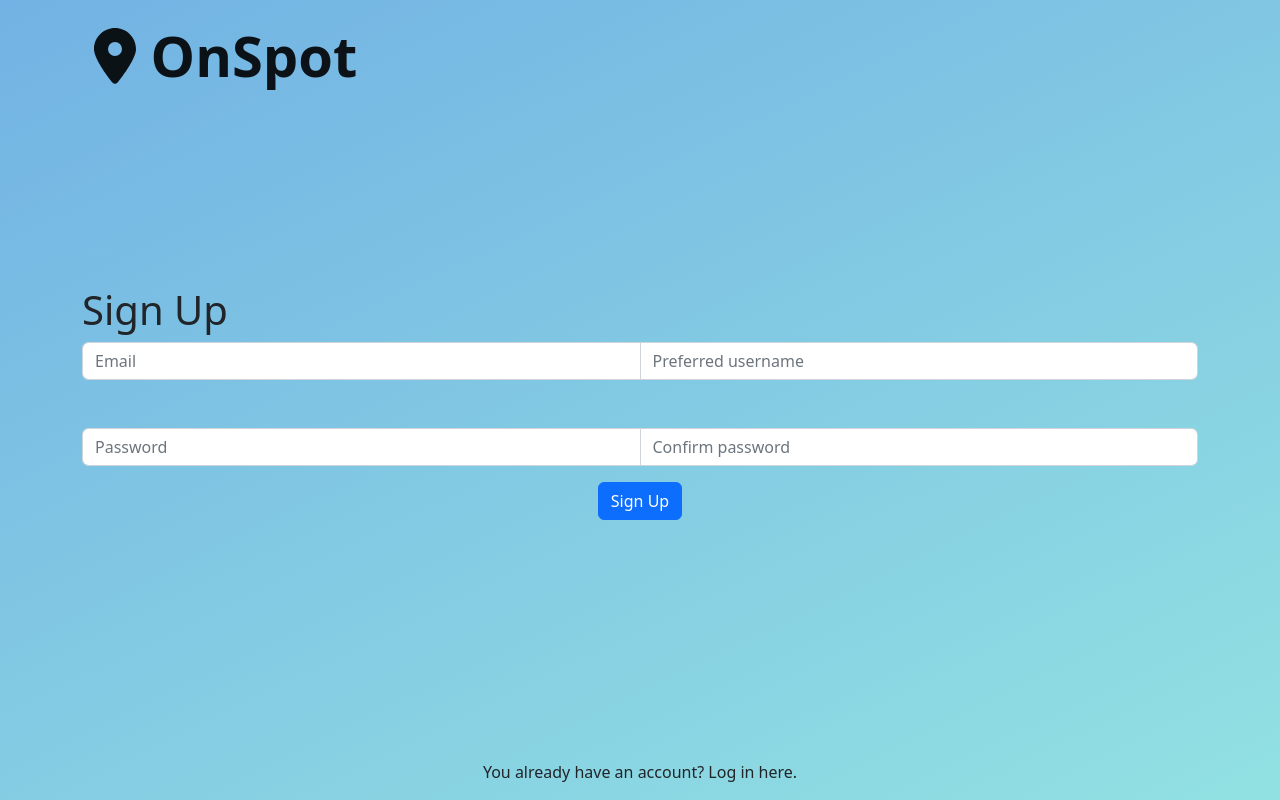
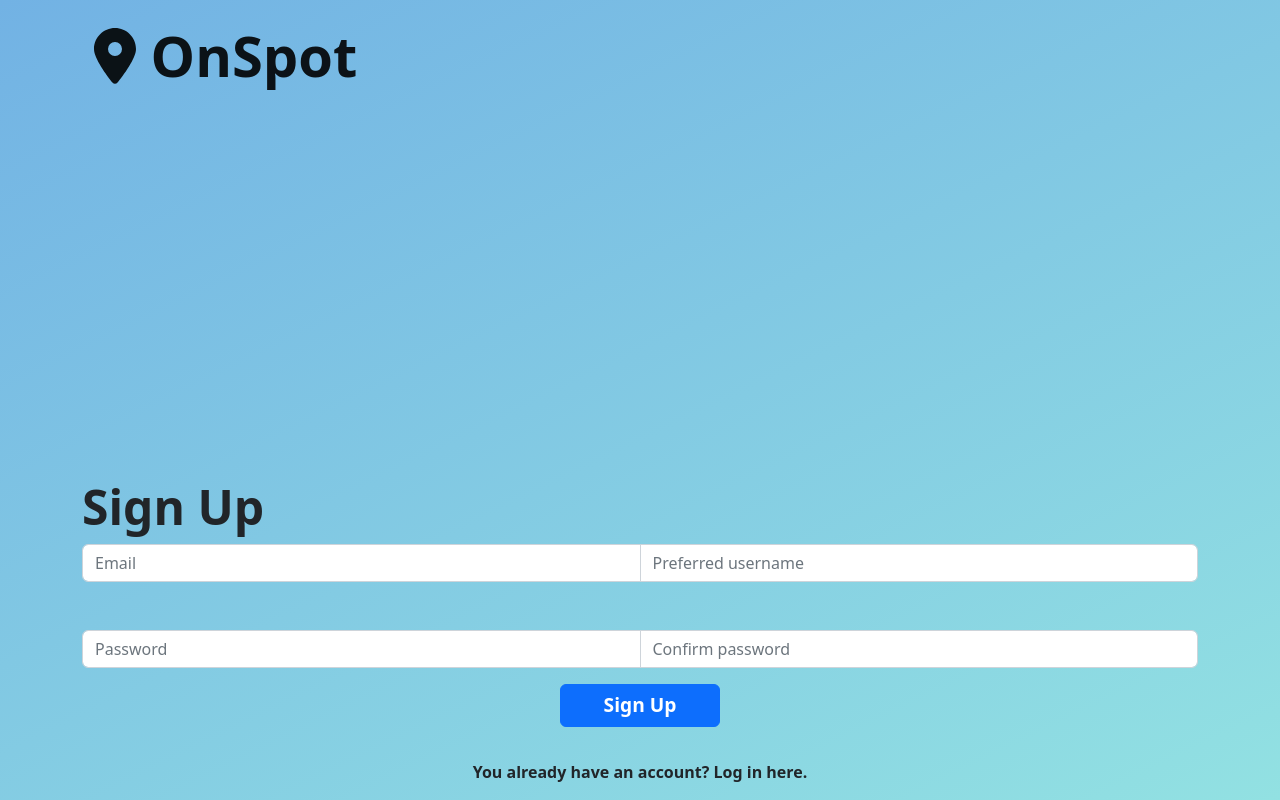
Before and after one commit to MartinYordanov374/OnSpot, a React (Create React App) app: page /register in a window 1280 px wide. Built offline with nearby package versions, Linux system fonts and the light colour scheme.

Commit message:
The sign up button and text are now bold and larger.

```diff
--- a/src/Components/RegistrationPageComponent/RegistrationPageComponent.js
+++ b/src/Components/RegistrationPageComponent/RegistrationPageComponent.js
@@ -7,7 +7,7 @@ export default class RegistrationPageComponent extends Component {
     return (
         <Container>
             <NavbarComponentNotRegisteredUser/>
-            <div className='SignUpComponentWrapper'>
+            <div className='SignUpComponentWrapper mx-auto'>
                 <h1 className='signUpText'>Sign Up</h1>
                 <div className='registrationFormWrapper'>
                     <InputGroup className='mb-5'>
@@ -20,7 +20,7 @@ export default class RegistrationPageComponent extends Component {
                     </InputGroup>
                 </div>
                 <div className='buttonWrapper text-center'>
-                    <Button className='mt-3'>Sign Up</Button>
+                    <Button className='mt-3 signUpButton'>Sign Up</Button>
 
                 </div>
                 <div className='AlreadyRegisteredWrapper text-center fixed-bottom'>
--- a/src/Components/RegistrationPageComponent/RegistrationPageStyles/RegistrationPageStyles.css
+++ b/src/Components/RegistrationPageComponent/RegistrationPageStyles/RegistrationPageStyles.css
@@ -1,4 +1,19 @@
 .SignUpComponentWrapper {
-  margin-top: 11rem;
+  margin-top: 33%;
+}
+
+.SignUpComponentWrapper .AlreadyRegisteredWrapper .alreadyRegistered {
+  font-weight: bold;
+}
+
+.SignUpComponentWrapper .buttonWrapper .signUpButton {
+  font-weight: bold;
+  width: 10rem;
+  font-size: larger;
+}
+
+.SignUpComponentWrapper .signUpText {
+  font-weight: bold;
+  font-size: 3rem;
 }
 /*# sourceMappingURL=RegistrationPageStyles.css.map */
--- a/src/Components/RegistrationPageComponent/RegistrationPageStyles/RegistrationPageStyles.scss
+++ b/src/Components/RegistrationPageComponent/RegistrationPageStyles/RegistrationPageStyles.scss
@@ -1,4 +1,19 @@
 .SignUpComponentWrapper{
-    margin-top: 11rem;
-
+    margin-top: 33%;
+    .AlreadyRegisteredWrapper{
+        .alreadyRegistered{
+            font-weight: bold;
+        }
+    }
+    .buttonWrapper{
+        .signUpButton{
+            font-weight: bold;
+            width: 10rem;
+            font-size: larger;
+        }
+    }
+    .signUpText{
+        font-weight: bold;
+        font-size: 3rem;
+    }
 }
```
Also changed, not shown: 1 other file (tests, documents, lock files or other folders).
